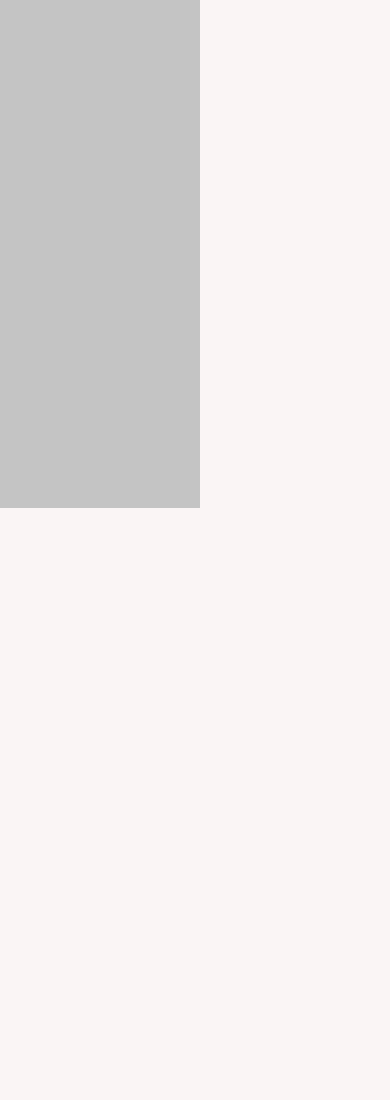
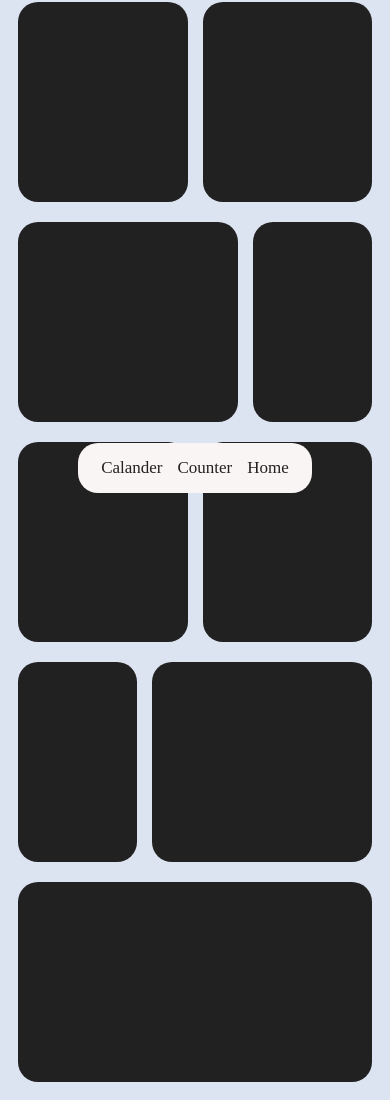
Before and after one commit to Jeremiah-ET/Streak-Tracker, a website: page public/article.html in a window 390 px wide. Shown: the part 336-1436 px from the top of the page. Before the commit the page ends 844 px from the top, so only its background shows below. Drawn offline with Linux system fonts and the light colour scheme.

Commit message:
Media queries

```diff
--- a/public/article.css
+++ b/public/article.css
@@ -1,6 +1,8 @@
 :root {
-  --basicGray: rgb(196, 196, 196);
+  --basicGray: rgb(190, 190, 190);
   --nicewhite: rgb(250, 245, 245);
+  --darkBlack: rgb(34, 33, 33);
+  --body: rgb(220, 227, 241);
 }
 
 .header {
@@ -15,7 +17,7 @@
 
 body{
   padding: 10px;
-  background-color: var(--nicewhite);
+  background-color: var(--body);
 }
 
 .sidebar {
@@ -44,3 +46,100 @@ body{
 main {
   margin-left: 200px;
 }
+
+.topRow {
+  margin-top: 20px;
+  display: flex;
+  flex-direction: row;
+  gap: 15px;
+  margin-bottom: 20px;
+}
+
+.topRow div {
+  background-color: var(--darkBlack);
+  width: 100%;
+  height: 200px;
+  border-radius: 20px;
+}
+
+.row2, .row4 {
+  display: flex;
+  flex-direction: row;
+  gap: 15px;
+}
+
+.row2div1, .row4div2 {
+  width: 65%;
+  height: 200px;
+  border-radius: 20px;
+  background-color: var(--darkBlack);
+}
+
+.row2div2, .row4div1 {
+  width: 35%;
+  height: 200px;
+  border-radius: 20px;
+  background-color: var(--darkBlack);
+}
+
+.row3 {
+  margin-top: 20px;
+  display: flex;
+  flex-direction: row;
+  gap: 15px;
+  margin-bottom: 20px;
+}
+
+.row3 div {
+  background-color: var(--darkBlack);
+  width: 100%;
+  height: 200px;
+  border-radius: 20px;
+}
+
+.bottomrow div {
+  background-color: var(--darkBlack);
+  height: 200px;
+  width: 100%;
+  margin-top: 20px;
+  border-radius: 20px;
+}
+
+.bottombar {
+  width: 60%;
+  height: 50px;
+  background-color: var(--nicewhite);
+  position: fixed;
+  bottom: 15px;
+  left: 50%;
+  transform: translateX(-50%);
+  border-radius: 20px;
+  display: flex;
+  flex-direction: row;
+  gap: 15px;
+  justify-content: center;
+  align-items: center;
+}
+
+.bottombar a {
+  text-decoration: none;
+  color: var(--darkBlack);
+  font-size: 17px;
+}
+
+@media (max-width: 900px) {
+  .div-hide{
+    display: none;
+  }
+  .sidebar {
+    display: none;
+  }
+  main {
+    margin-left: 0;
+  }
+}
+@media (min-width: 900px) {
+  .bottombar {
+    display: none;
+  }
+}
--- a/public/article.html
+++ b/public/article.html
@@ -21,6 +21,39 @@
           <p id="streaktag">Streak</p>
         </div>
       </section>
+
+      <section class="topRow">
+        <div></div>
+        <div></div>
+        <div class="div-hide"></div>
+      </section>
+
+      <section class="row2">
+        <div class="row2div1"></div>
+        <div class="row2div2"></div>
+      </section>
+
+      <section class="row3">
+        <div></div>
+        <div></div>
+        <div class="div-hide"></div>
+      </section>
+
+      <section class="row4">
+        <div class="row4div1"></div>
+        <div class="row4div2"></div>
+      </section>
+
+      <section class="bottomrow">
+        <div></div>
+      </section>
+
+      <nav class="bottombar">
+        <a href="Calander.html">Calander</a>
+        <a href="Counter.html">Counter</a>
+        <a href="index.html">Home</a>
+      </nav>
+
       <script src="article.js"></script>
     </main>
   </body>
```
